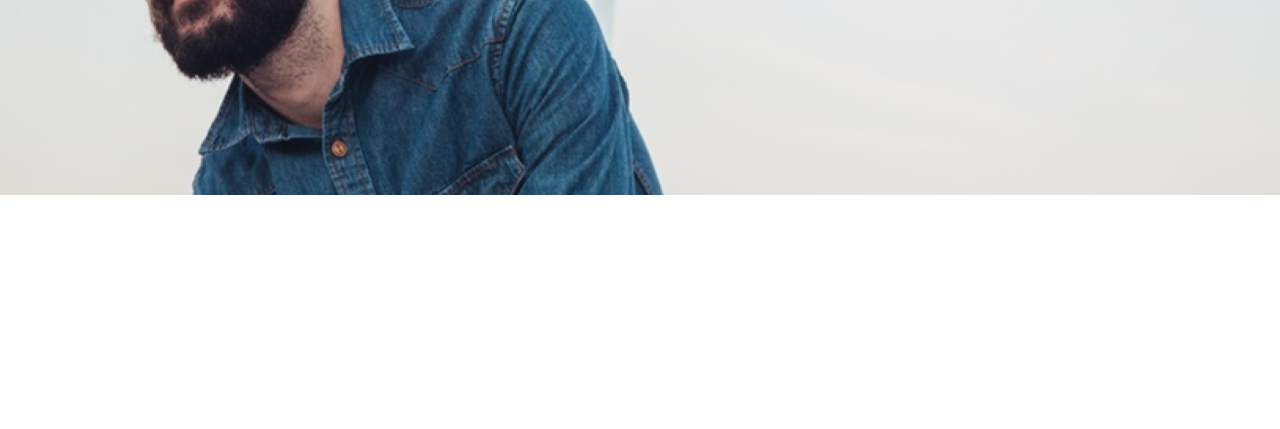
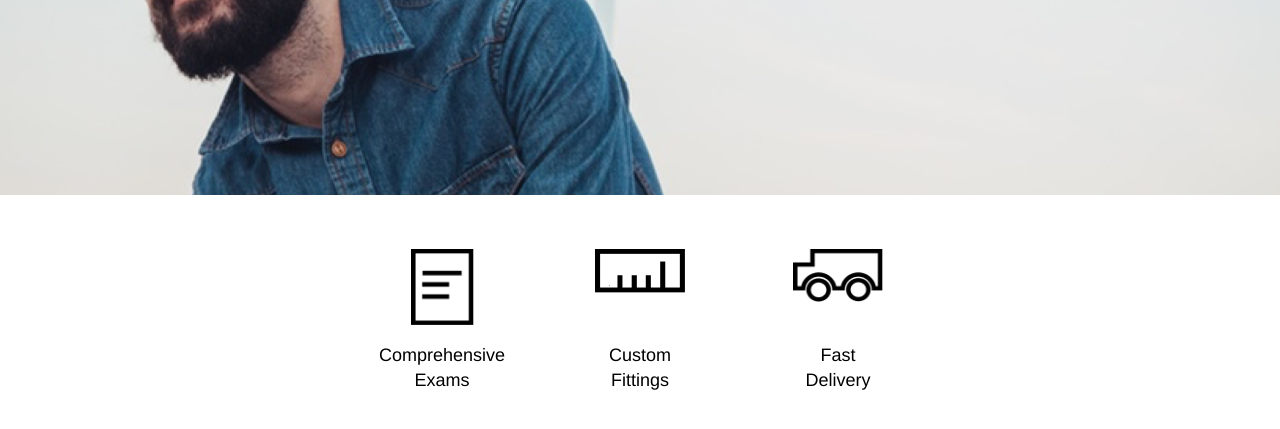
Before and after one commit to chirmer/tortoiseshell-optics, a plain HTML site: page index.html in a window 1280 px wide. Shown: the part 345-774 px from the top of the page. Drawn offline with Linux system fonts and the light colour scheme.

Commit message:
Add icon figures/captions.

```diff
--- a/index.html
+++ b/index.html
@@ -14,7 +14,8 @@
         <div class="flex site-container column">
           <div id="navbar" class="flex align-center white">
             <div class="flex align-center">
-              <img src="resources/img/logo-white.png">
+              <img src="resources/img/logo-white.png"
+              alt="Tortoiseshell Optics">
               <span>Tortoiseshell Optics</span>
             </div>
             <nav>
@@ -30,5 +31,33 @@
       </div>
     </header>
 
+    <!-- Body - Icons -->
+    <div class="site-container flex justify-center">
+      <div id="fig-exams" class="flex align-center column justify-between">
+        <figure>
+          <img src="resources/img/paper-icon.png" alt="Comprehensive Exams">
+        </figure>
+        <figcaption>
+          <p>Comprehensive Exams</p>
+        </figcaption>
+      </div>
+      <div id="fig-fittings" class="flex align-center column justify-between">
+        <figure>
+          <img src="resources/img/ruler-icon.png" alt="Custom Fittings">
+        </figure>
+        <figcaption>
+          <p>Custom Fittings</p>
+        </figcaption>
+      </div>
+      <div id="fig-delivery" class="flex align-center column justify-between">
+        <figure>
+          <img src="resources/img/truck-icon.png" alt="Fast Delivery">
+        </figure>
+        <figcaption>
+          <p>Fast Delivery</p>
+        </figcaption>
+      </div>
+    </div>
+
   </body>
 </html>
--- a/resources/css/style.css
+++ b/resources/css/style.css
@@ -1,4 +1,4 @@
-html {
+html, figcaption {
   font-size: 18px;
   line-height: 1.4rem;
   font-family: Helvetica, sans-serif;
@@ -18,6 +18,10 @@ header img {
   margin-right: 1rem;
 }
 
+figcaption {
+  text-align: center;
+}
+
 .flex {
   display: flex;
 }
@@ -34,6 +38,14 @@ header img {
 
 .align-center {
   align-items: center;
+}
+
+.justify-center {
+  justify-content: center;
+}
+
+.justify-between {
+  justify-content: space-between;
 }
 
 .white {
@@ -68,3 +80,17 @@ header img {
   font-weight: bold;
   font-size: 2rem;
 }
+
+#fig-exams, #fig-fittings, #fig-delivery {
+  height: 8rem;
+  margin: 3rem;
+  width: 5rem;
+}
+
+#fig-exams img {
+  width: 3.5rem;
+}
+
+#fig-fittings img, #fig-delivery img {
+  width: 5rem;
+}
```
Also changed, not shown: resources/img/ruler-icon.png (added).
